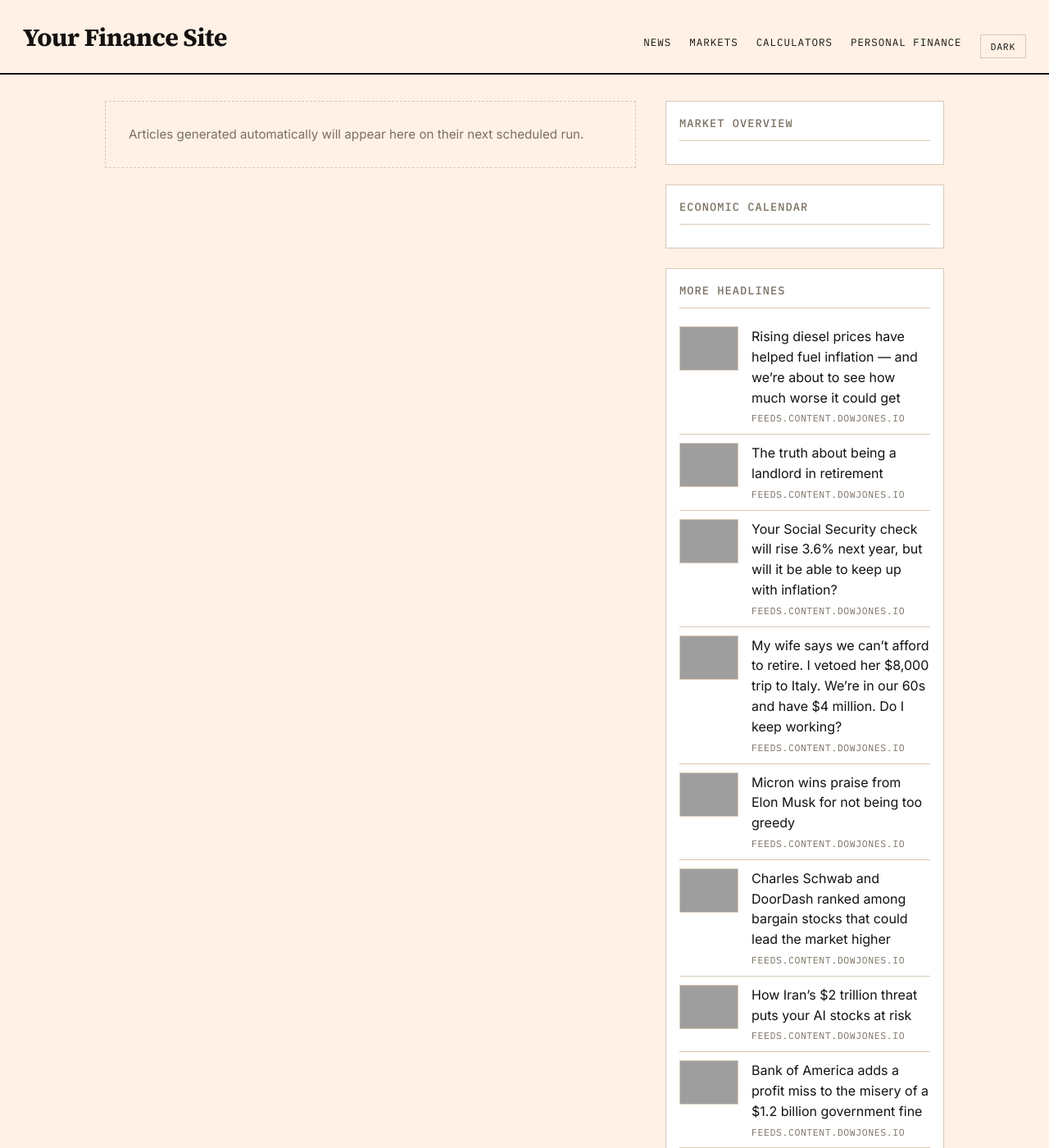
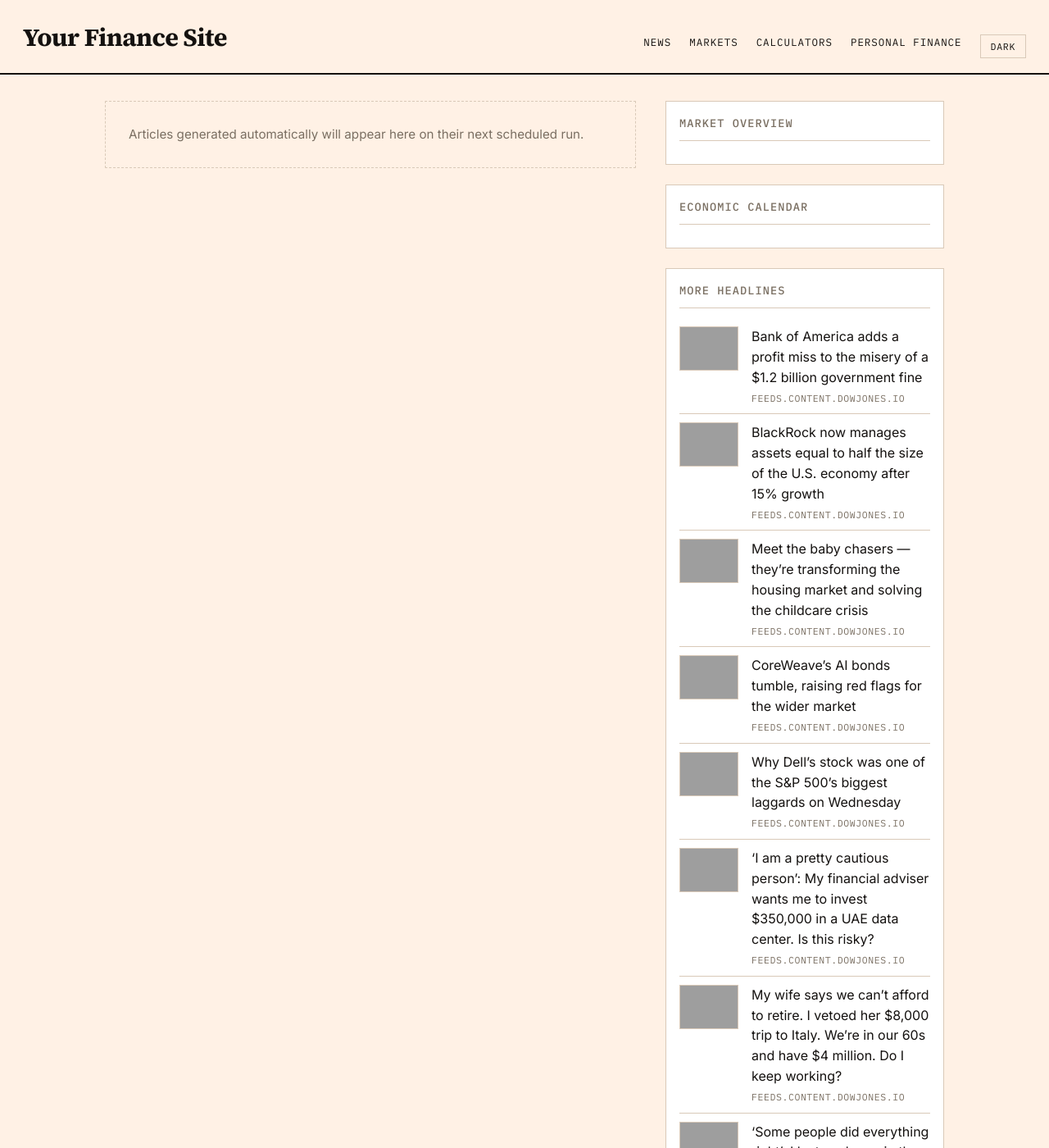
Before and after one commit to GlobTechCo/globtechco.github.io, a Jekyll site: the page built from index.html, in a window 1280 px wide and 1400 px high, cut to the strip 0-1400 px from the top of the window. Shown: the whole strip at 82% size. Built offline with Jekyll 4.4.1, drawn with Linux system fonts in a browser that asks for light colours; a script that is not in the unit is left out; the list of posts is cut into pages by our own code; some of the changed text lies outside the part shown; grey boxes are pictures that could not be loaded.

Commit message:
Auto-content update 2026-10-14

```diff
--- a/_data/aggregator.yml
+++ b/_data/aggregator.yml
@@ -1,50 +1,50 @@
-- title: "Rising diesel prices have helped fuel inflation \u2014 and we\u2019re about to see how much worse it could get"
-  link: "https://www.marketwatch.com/story/rising-diesel-prices-have-helped-fuel-inflation-and-were-about-to-see-how-much-worse-it-could-get-430f36d1?mod=mw_rss_topstories"
-  source: "feeds.content.dowjones.io"
-  pubdate: "Wed, 14 Oct 2026 16:07:00 GMT"
-  image: "https://images.mktw.net/im-36129012"
-- title: "The truth about being a landlord in retirement"
-  link: "https://www.marketwatch.com/story/the-truth-about-being-a-landlord-in-retirement-5d1daf4c?mod=mw_rss_topstories"
-  source: "feeds.content.dowjones.io"
-  pubdate: "Wed, 14 Oct 2026 16:05:00 GMT"
-  image: "https://images.mktw.net/im-09151135"
-- title: "Your Social Security check will rise 3.6% next year, but will it be able to keep up with inflation?"
-  link: "https://www.marketwatch.com/story/social-securitys-cola-will-be-3-6-in-2027-as-inflation-persists-f7c9dff2?mod=mw_rss_topstories"
-  source: "feeds.content.dowjones.io"
-  pubdate: "Wed, 14 Oct 2026 15:33:00 GMT"
-  image: "https://images.mktw.net/im-07536727"
-- title: "My wife says we can\u2019t afford to retire. I vetoed her $8,000 trip to Italy. We\u2019re in our 60s and have $4 million. Do I keep working?"
-  link: "https://www.marketwatch.com/story/my-wife-says-we-cant-afford-to-retire-we-have-4-million-do-i-just-keep-working-f1b6b085?mod=mw_rss_topstories"
-  source: "feeds.content.dowjones.io"
-  pubdate: "Wed, 14 Oct 2026 15:18:00 GMT"
-  image: "https://images.mktw.net/im-70454413"
-- title: "Micron wins praise from Elon Musk for not being too greedy"
-  link: "https://www.marketwatch.com/story/micron-wins-praise-from-elon-musk-for-not-being-too-greedy-616fa15f?mod=mw_rss_topstories"
-  source: "feeds.content.dowjones.io"
-  pubdate: "Wed, 14 Oct 2026 15:07:00 GMT"
-  image: "https://images.mktw.net/im-63491767"
-- title: "Charles Schwab and DoorDash ranked among bargain stocks that could lead the market higher"
-  link: "https://www.marketwatch.com/story/from-charles-schwab-to-doordash-why-these-bargain-stocks-could-lead-the-market-higher-4d99fb97?mod=mw_rss_topstories"
-  source: "feeds.content.dowjones.io"
-  pubdate: "Wed, 14 Oct 2026 14:17:00 GMT"
-  image: "https://images.mktw.net/im-60761666"
-- title: "How Iran\u2019s $2 trillion threat puts your AI stocks at risk"
-  link: "https://www.marketwatch.com/story/how-irans-2-trillion-threat-puts-your-ai-stocks-at-risk-2721af43?mod=mw_rss_topstories"
-  source: "feeds.content.dowjones.io"
-  pubdate: "Wed, 14 Oct 2026 14:17:00 GMT"
-  image: "https://images.mktw.net/im-01480512"
 - title: "Bank of America adds a profit miss to the misery of a $1.2 billion government fine"
   link: "https://www.marketwatch.com/story/bank-of-america-adds-a-profit-miss-to-the-misery-of-a-1-2-billion-government-fine-d4420bfa?mod=mw_rss_topstories"
   source: "feeds.content.dowjones.io"
-  pubdate: "Wed, 14 Oct 2026 14:08:00 GMT"
+  pubdate: "Wed, 14 Oct 2026 21:03:00 GMT"
   image: "https://images.mktw.net/im-86270203"
 - title: "BlackRock now manages assets equal to half the size of the U.S. economy after 15% growth"
   link: "https://www.marketwatch.com/story/blackrock-now-has-assets-equal-to-half-the-size-of-the-u-s-economy-after-15-growth-c382b289?mod=mw_rss_topstories"
   source: "feeds.content.dowjones.io"
-  pubdate: "Wed, 14 Oct 2026 13:46:00 GMT"
+  pubdate: "Wed, 14 Oct 2026 20:57:00 GMT"
   image: "https://images.mktw.net/im-53524004"
-- title: "I lost my home in the Great Recession. I still rent in my 50s. Why is that judged as failure?"
+- title: "Meet the baby chasers \u2014 they\u2019re transforming the housing market and solving the childcare crisis"
+  link: "https://www.marketwatch.com/story/meet-the-baby-chasers-theyre-transforming-the-housing-market-and-solving-the-childcare-crisis-574b5bcc?mod=mw_rss_topstories"
+  source: "feeds.content.dowjones.io"
+  pubdate: "Wed, 14 Oct 2026 20:39:00 GMT"
+  image: "https://images.mktw.net/im-50729371"
+- title: "CoreWeave\u2019s AI bonds tumble, raising red flags for the wider market"
+  link: "https://www.marketwatch.com/story/coreweave-sparks-worry-about-broader-credit-market-stress-as-its-bonds-tumble-887458e4?mod=mw_rss_topstories"
+  source: "feeds.content.dowjones.io"
+  pubdate: "Wed, 14 Oct 2026 20:36:00 GMT"
+  image: "https://images.mktw.net/im-31372691"
+- title: "Why Dell\u2019s stock was one of the S&P 500\u2019s biggest laggards on Wednesday"
+  link: "https://www.marketwatch.com/story/why-dells-stock-was-one-of-the-s-p-500s-biggest-laggards-on-wednesday-70ce279e?mod=mw_rss_topstories"
+  source: "feeds.content.dowjones.io"
+  pubdate: "Wed, 14 Oct 2026 20:21:00 GMT"
+  image: "https://images.mktw.net/im-93778378"
+- title: "\u2018I am a pretty cautious person\u2019: My financial adviser wants me to invest $350,000 in a UAE data center. Is this risky?"
+  link: "https://www.marketwatch.com/story/the-prospectus-looks-impressive-my-financial-adviser-wants-me-to-invest-350-000-in-a-uae-data-center-is-this-risky-d5d3747c?mod=mw_rss_topstories"
+  source: "feeds.content.dowjones.io"
+  pubdate: "Wed, 14 Oct 2026 20:01:00 GMT"
+  image: "https://images.mktw.net/im-86790018"
+- title: "My wife says we can\u2019t afford to retire. I vetoed her $8,000 trip to Italy. We\u2019re in our 60s and have $4 million. Do I keep working?"
+  link: "https://www.marketwatch.com/story/my-wife-says-we-cant-afford-to-retire-we-have-4-million-do-i-just-keep-working-f1b6b085?mod=mw_rss_topstories"
+  source: "feeds.content.dowjones.io"
+  pubdate: "Wed, 14 Oct 2026 19:30:00 GMT"
+  image: "https://images.mktw.net/im-70454413"
+- title: "\u2018Some people did everything right\u2019: I lost my home in the Great Recession. I rent in my 50s. Why is that judged as failure?"
   link: "https://www.marketwatch.com/story/i-earn-110-000-a-year-i-lost-my-home-in-the-great-recession-im-renting-in-my-50s-why-is-that-judged-as-failure-d1371d67?mod=mw_rss_topstories"
   source: "feeds.content.dowjones.io"
-  pubdate: "Wed, 14 Oct 2026 13:45:00 GMT"
+  pubdate: "Wed, 14 Oct 2026 19:15:00 GMT"
   image: "https://images.mktw.net/im-81504476"
+- title: "What to expect at the next Fed meeting now that rate-hike odds are rising"
+  link: "https://www.marketwatch.com/story/heres-what-the-fed-might-do-at-this-months-meeting-after-todays-hot-inflation-reading-087511b6?mod=mw_rss_topstories"
+  source: "feeds.content.dowjones.io"
+  pubdate: "Wed, 14 Oct 2026 19:04:00 GMT"
+  image: "https://images.mktw.net/im-47284439"
+- title: "Did this year\u2019s COLA beat inflation? Here\u2019s how spending by American seniors stacks up so far in 2026."
+  link: "https://www.marketwatch.com/story/did-this-years-cola-beat-inflation-heres-how-spending-by-american-seniors-stacks-up-so-far-in-2026-917c400c?mod=mw_rss_topstories"
+  source: "feeds.content.dowjones.io"
+  pubdate: "Wed, 14 Oct 2026 18:53:00 GMT"
+  image: "https://images.mktw.net/im-10478767"
```
